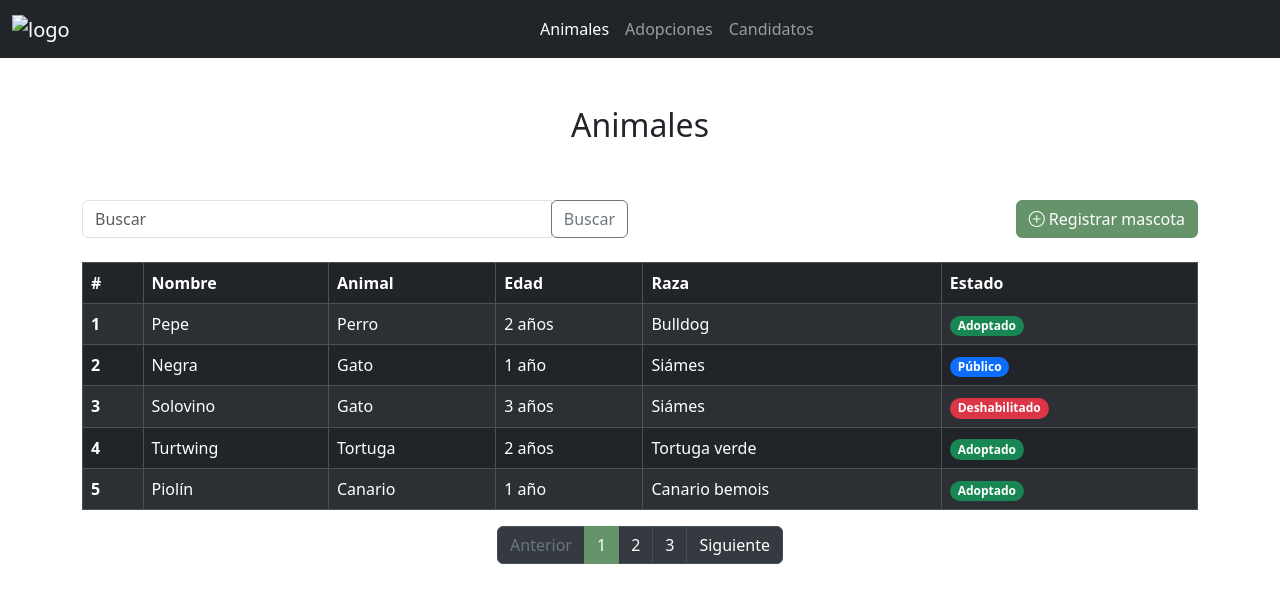
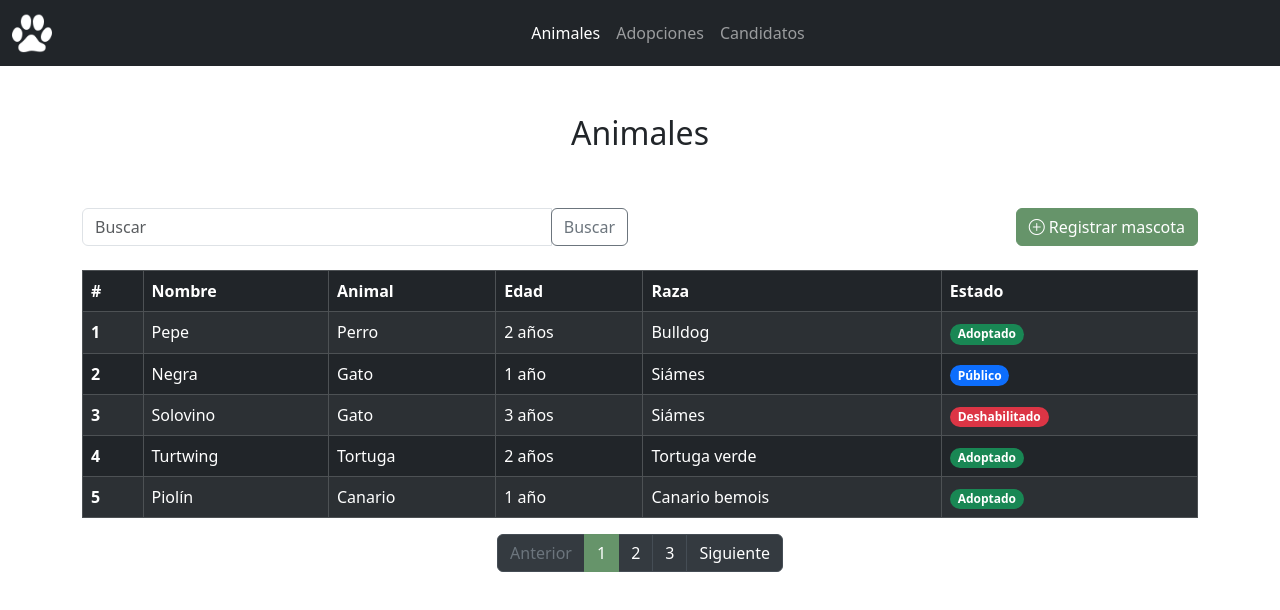
Before and after one commit to AntonioAcevedo11780/examenU2-AntonioAcevedoOsorio, a plain HTML site: page index.html in a window 1280 px wide. Drawn offline with nearby package versions, Linux system fonts and the light colour scheme.

```diff
--- a/index.html
+++ b/index.html
@@ -11,7 +11,7 @@
 <body>
     <nav class="navbar navbar-expand-lg navbar-dark bg-dark">
         <div class="container-fluid">
-            <a class="navbar-brand" href="./index.html"><img style="width: 40px;" src="./img/huella2.png" alt="logo"></a>
+            <a class="navbar-brand" href="./index.html"><img style="width: 40px;" src="./huella2.png" alt="logo"></a>
             <button class="navbar-toggler" type="button" data-bs-toggle="collapse" data-bs-target="#navbarSupportedContent" aria-controls="navbarSupportedContent" aria-expanded="false" aria-label="Toggle navigation">
                 <span class="navbar-toggler-icon"></span>
             </button>
@@ -176,4 +176,5 @@
     <script src="https://cdn.jsdelivr.net/npm/bootstrap@5.3.8/dist/js/bootstrap.min.js" integrity="sha384-G/EV+4j2dNv+tEPo3++6LCgdCROaejBqfUeNjuKAiuXbjrxilcCdDz6ZAVfHWe1Y" crossorigin="anonymous"></script>
     <script src="app.js"></script>
 </body>
+
 </html>
```
